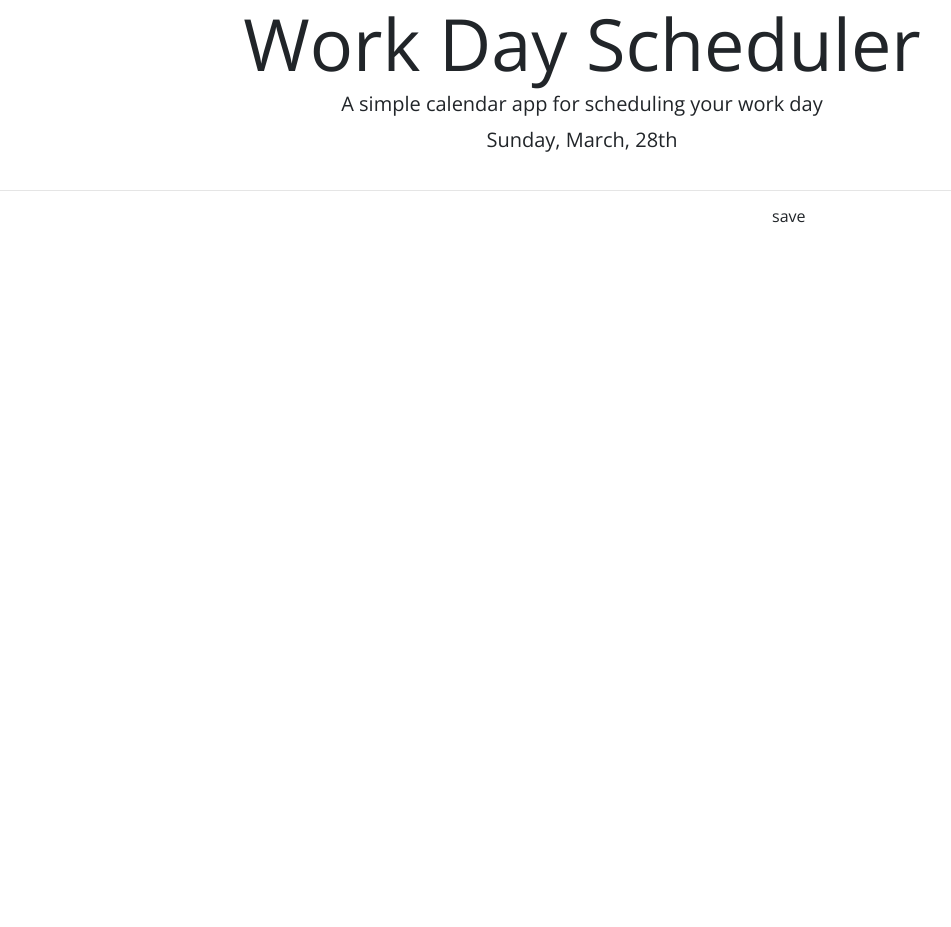
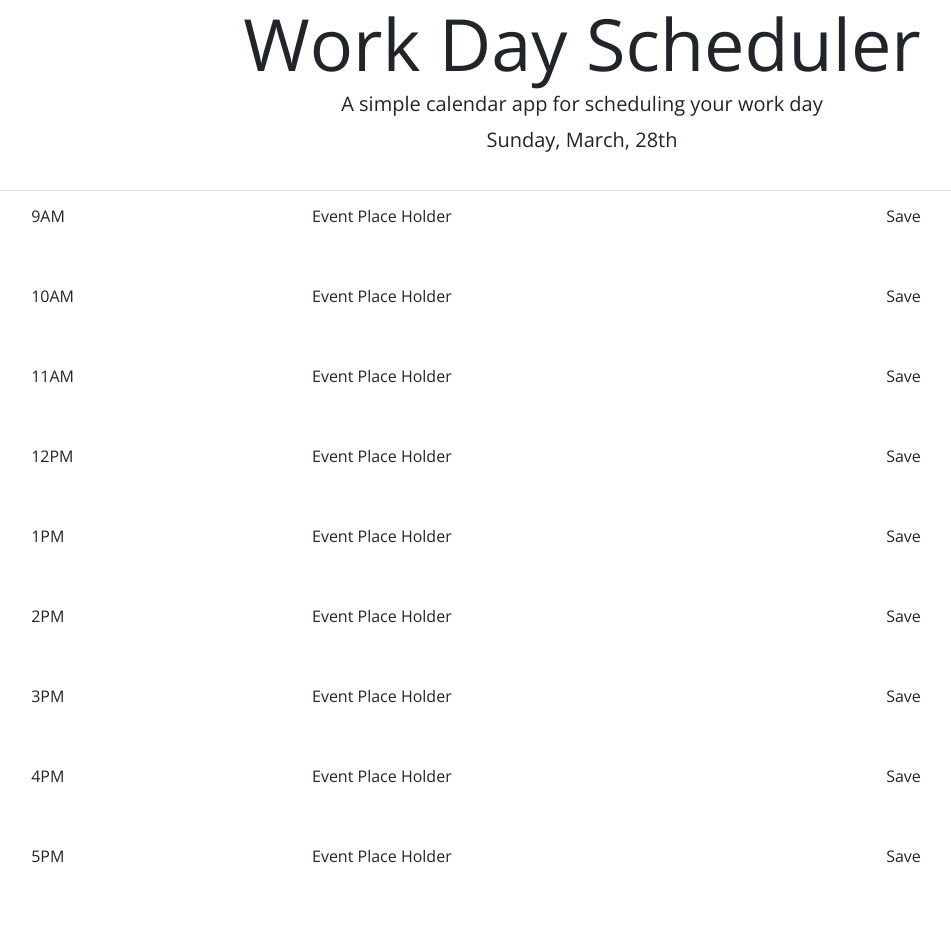
Before and after one commit to sopeethong1/jQuery-Daily-Planner, a plain HTML site: page index.html in a window 1280 px wide. Shown: the whole page, without its empty margins (58-1009 px from the left). Before the commit the page ends 800 px from the top, so only its background shows below. Drawn offline with nearby package versions, Linux system fonts and the light colour scheme.

Commit message:
updated col sizes

```diff
--- a/index.html
+++ b/index.html
@@ -35,11 +35,50 @@
     <div class="container">
       <!-- Timeblocks go here -->
       <div class="row">
-    <div class="col-xs" id="hour"></div>
-    <div class="col-sm-8" id="eventplaceholder"></div>
-    <div class="col-xs" id= "save">save</div>
+    <div class="col" id="hour"> 9AM</div>
+    <div class="col-6" id="eventplaceholder">Event Place Holder</div>
+    <div class="col" id= "save"> Save</div>
   </div>
-
+  <div class="row">
+    <div class="col" id="hour"> 10AM</div>
+    <div class="col-6" id="eventplaceholder">Event Place Holder</div>
+    <div class="col" id= "save"> Save</div>
+  </div>
+  <div class="row">
+    <div class="col" id="hour"> 11AM</div>
+    <div class="col-6" id="eventplaceholder">Event Place Holder</div>
+    <div class="col" id= "save"> Save</div>
+  </div>
+  <div class="row">
+    <div class="col" id="hour"> 12PM</div>
+    <div class="col-6" id="eventplaceholder">Event Place Holder</div>
+    <div class="col" id= "save"> Save</div>
+  </div>
+  <div class="row">
+    <div class="col" id="hour"> 1PM</div>
+    <div class="col-6" id="eventplaceholder">Event Place Holder</div>
+    <div class="col" id= "save"> Save</div>
+  </div>
+  <div class="row">
+    <div class="col" id="hour"> 2PM</div>
+    <div class="col-6" id="eventplaceholder">Event Place Holder</div>
+    <div class="col" id= "save"> Save</div>
+  </div>
+  <div class="row">
+    <div class="col" id="hour"> 3PM</div>
+    <div class="col-6" id="eventplaceholder">Event Place Holder</div>
+    <div class="col" id= "save"> Save</div>
+  </div>
+  <div class="row">
+    <div class="col" id="hour"> 4PM</div>
+    <div class="col-6" id="eventplaceholder">Event Place Holder</div>
+    <div class="col" id= "save"> Save</div>
+  </div>
+  <div class="row">
+    <div class="col" id="hour"> 5PM</div>
+    <div class="col-6" id="eventplaceholder">Event Place Holder</div>
+    <div class="col" id= "save"> Save</div>
+  </div>
 </div>
     </div>
 
```
